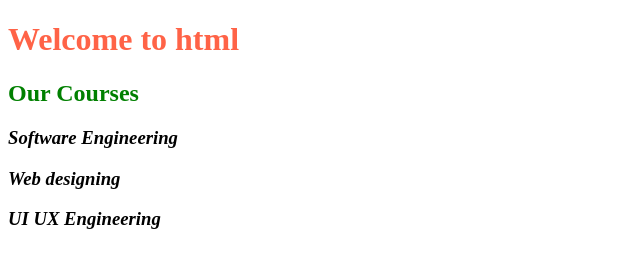
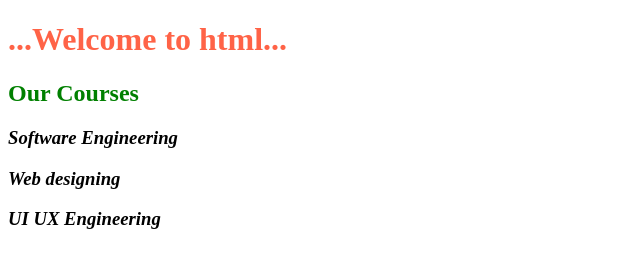
Before and after one commit to oshan-navishka/Web-Design-P.01, a plain HTML site: page index.html in a window 1280 px wide. Shown: the whole page, without its empty margins (0-640 px from the left). Drawn offline with Linux system fonts and the light colour scheme.

Commit message:
update text html to ijse

```diff
--- a/index.html
+++ b/index.html
@@ -5,7 +5,7 @@
     <title>Hello</title>
 </head>
 <body>
-    <h1 style="color:Tomato;">Welcome to html</h1>
+    <h1 style="color:Tomato;">...Welcome to html...</h1>
     <h2 style="color:Green;">Our Courses</h2>
    <I>
     <h3 >Software Engineering</h3>
```
